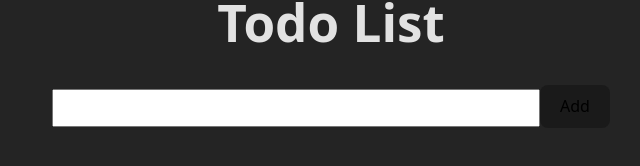
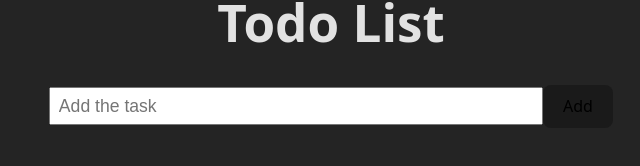
Before and after one commit to annaLucian/todo-list, a React (Vite) app in the folder todo-app/: page / in a window 1280 px wide. Shown: the part 356-522 px from the top of the page, without its empty margins (309-949 px from the left). Built offline with nearby package versions, Linux system fonts and the light colour scheme.

Commit message:
added css input

```diff
--- a/todo-app/src/components/TodoInput/index.css
+++ b/todo-app/src/components/TodoInput/index.css
@@ -1,4 +1,10 @@
+.todo-input__container {
+  display: flex;
+  align-items: center;
+}
 .todo-input__field {
   width: 30rem;
   height: 2rem;
+  font-size: 1.1rem;
+  padding-left: 0.5rem;
 }
--- a/todo-app/src/components/TodoInput/index.jsx
+++ b/todo-app/src/components/TodoInput/index.jsx
@@ -2,8 +2,8 @@ import "./index.css";
 import { TodoInputButton } from "./TodoInputButton";
 export const TodoInput = () => {
   return (
-    <div>
-      <input className="todo-input__field" />
+    <div className="todo-input__container">
+      <input className="todo-input__field" placeholder="Add the task" />
       <TodoInputButton />
     </div>
   );
```
